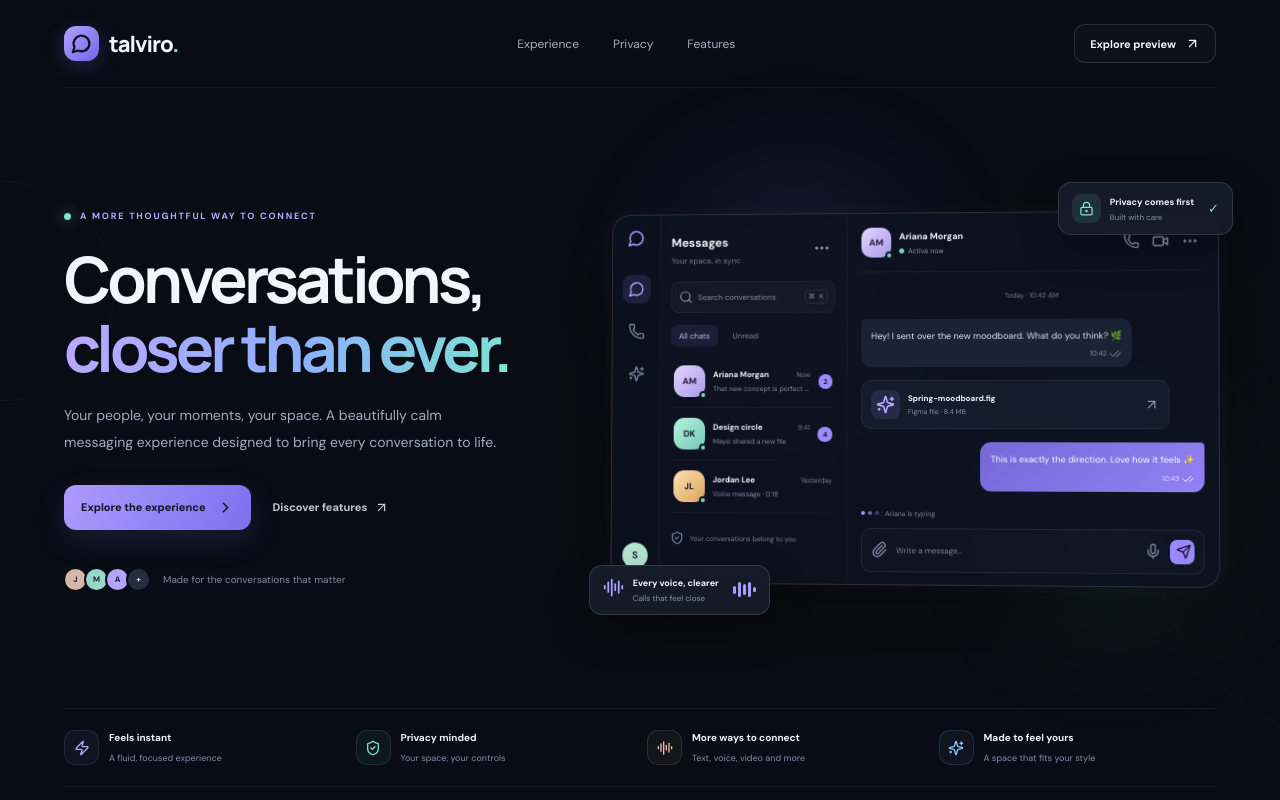
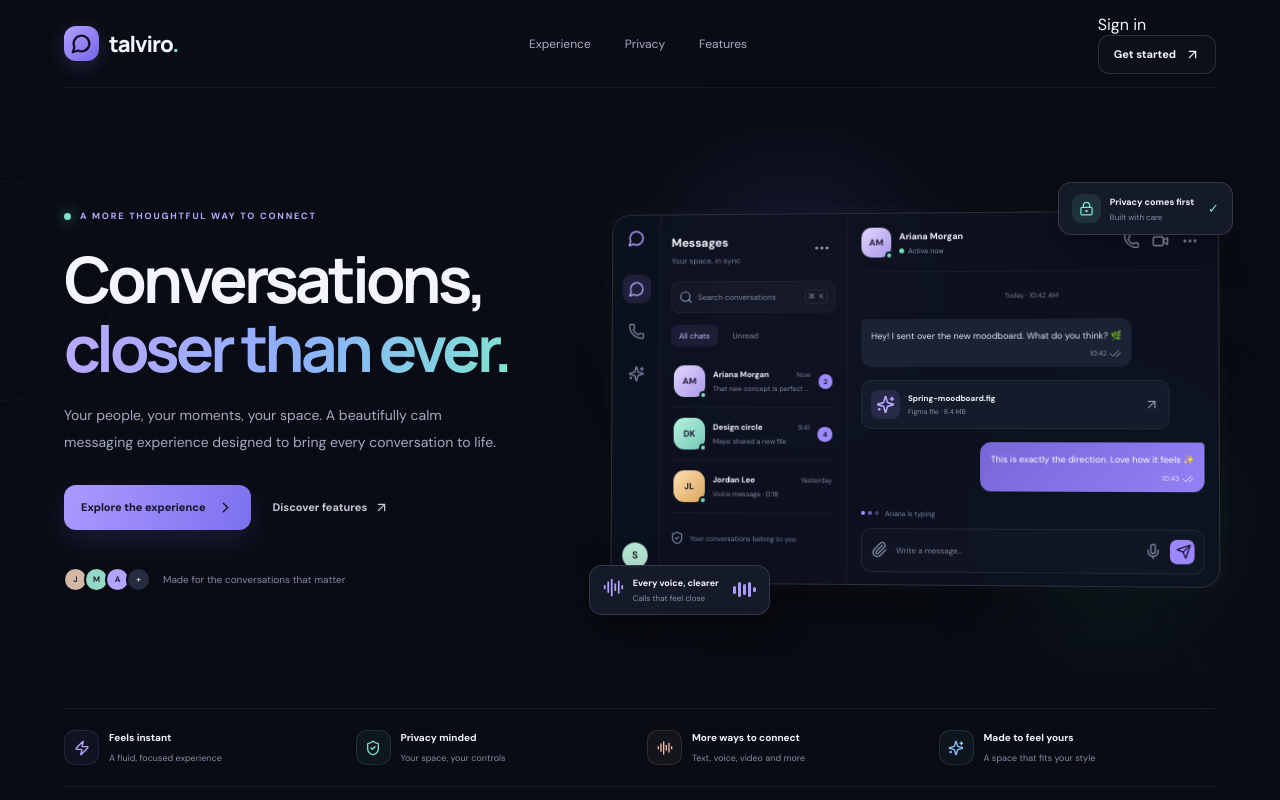
Before and after one commit to devlopersadik1/Chating-app-all, a Next.js app in the folder frontend/: page / in a window 1280 px wide. Shown: the top 800 px of the page. Built offline with nearby package versions, Linux system fonts and the light colour scheme.

Commit message:
Link premium homepage to sign-in and registration

```diff
--- a/frontend/app/page.tsx
+++ b/frontend/app/page.tsx
@@ -19,7 +19,7 @@ export default function HomePage() {
           <span>talviro<span className="brand-dot">.</span></span>
         </a>
         <div className="nav-links"><a href="#experience">Experience</a><a href="#privacy">Privacy</a><a href="#features">Features</a></div>
-        <a className="nav-cta" href="#preview">Explore preview <ArrowUpRight size={15}/></a>
+        <div className="nav-actions"><a className="nav-login" href="/login">Sign in</a><a className="nav-cta" href="/register">Get started <ArrowUpRight size={15}/></a></div>
       </nav>
 
       <section className="hero">
```
